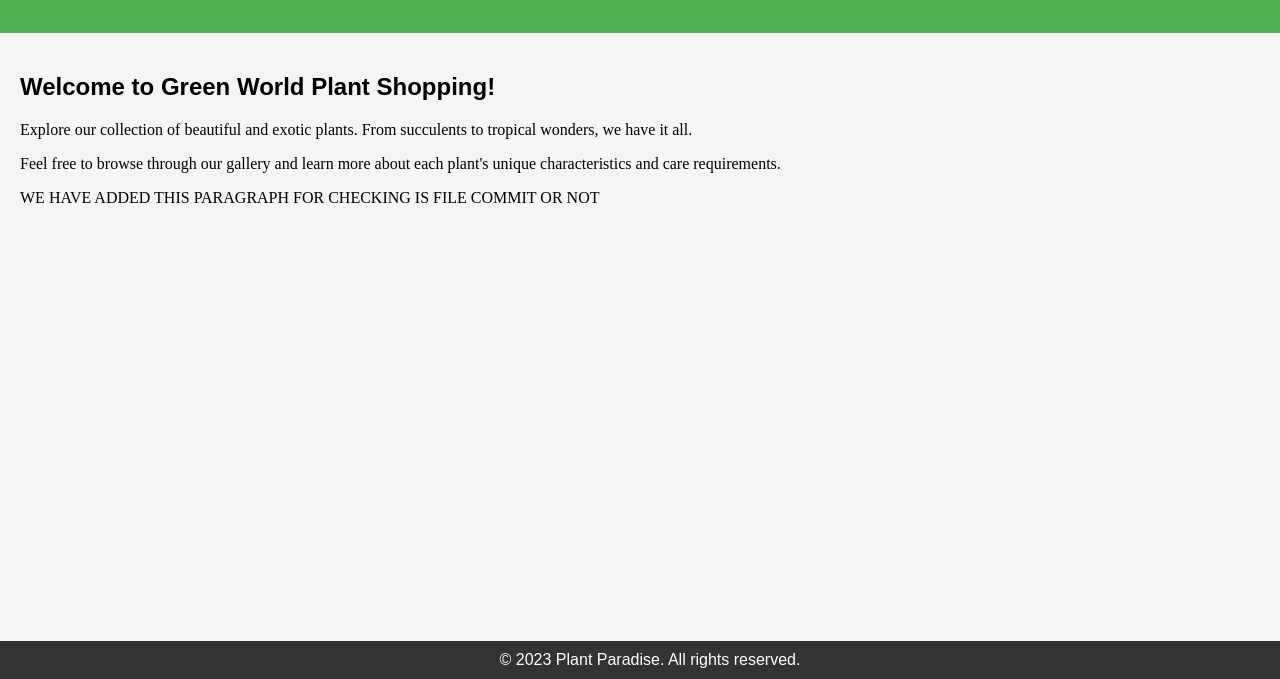
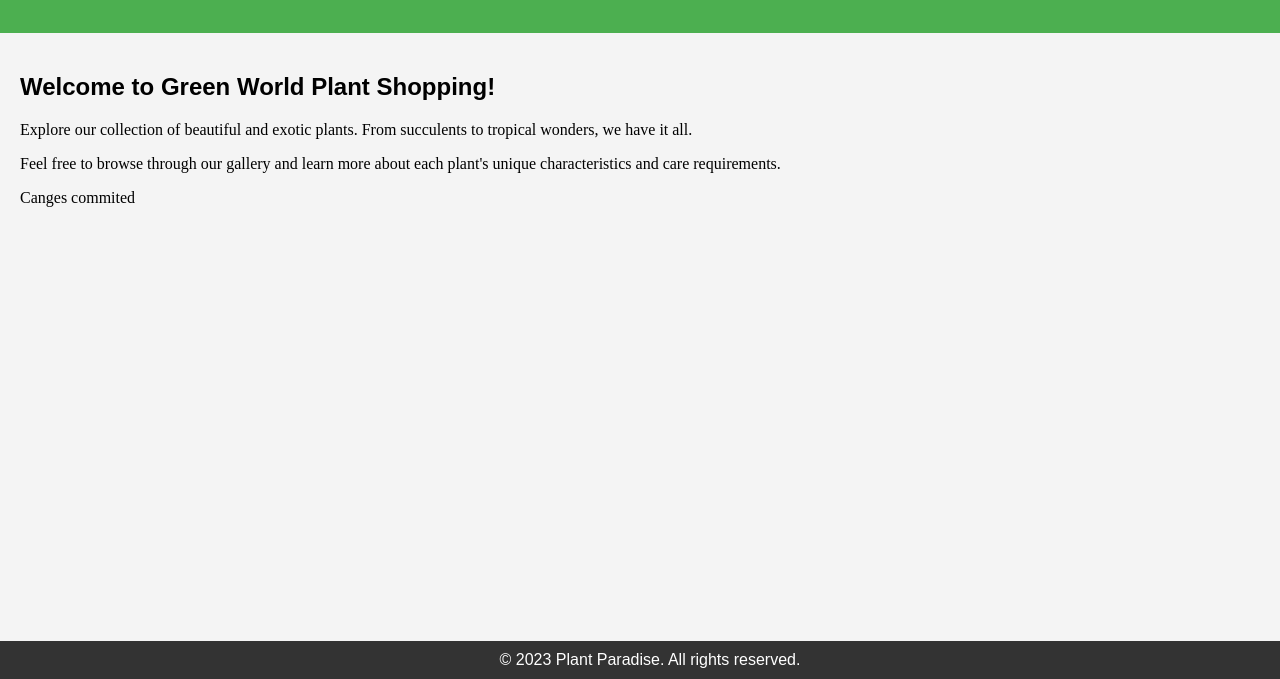
Before and after one commit to HamidAli019/PlantWebsite, a plain HTML site: page templates/index.html in a window 1280 px wide. Shown: the part 121-800 px from the top of the page. Drawn offline with Linux system fonts and the light colour scheme.

Commit message:
Update index.html

```diff
--- a/templates/index.html
+++ b/templates/index.html
@@ -53,7 +53,7 @@
         </p>
         <p>Feel free to browse through our gallery and learn more about each plant's unique characteristics and care
             requirements.</p>
-        <p>WE HAVE ADDED THIS PARAGRAPH FOR CHECKING IS FILE COMMIT OR NOT</p>
+        <p>Canges commited</p>
 
     </section>
 
```
